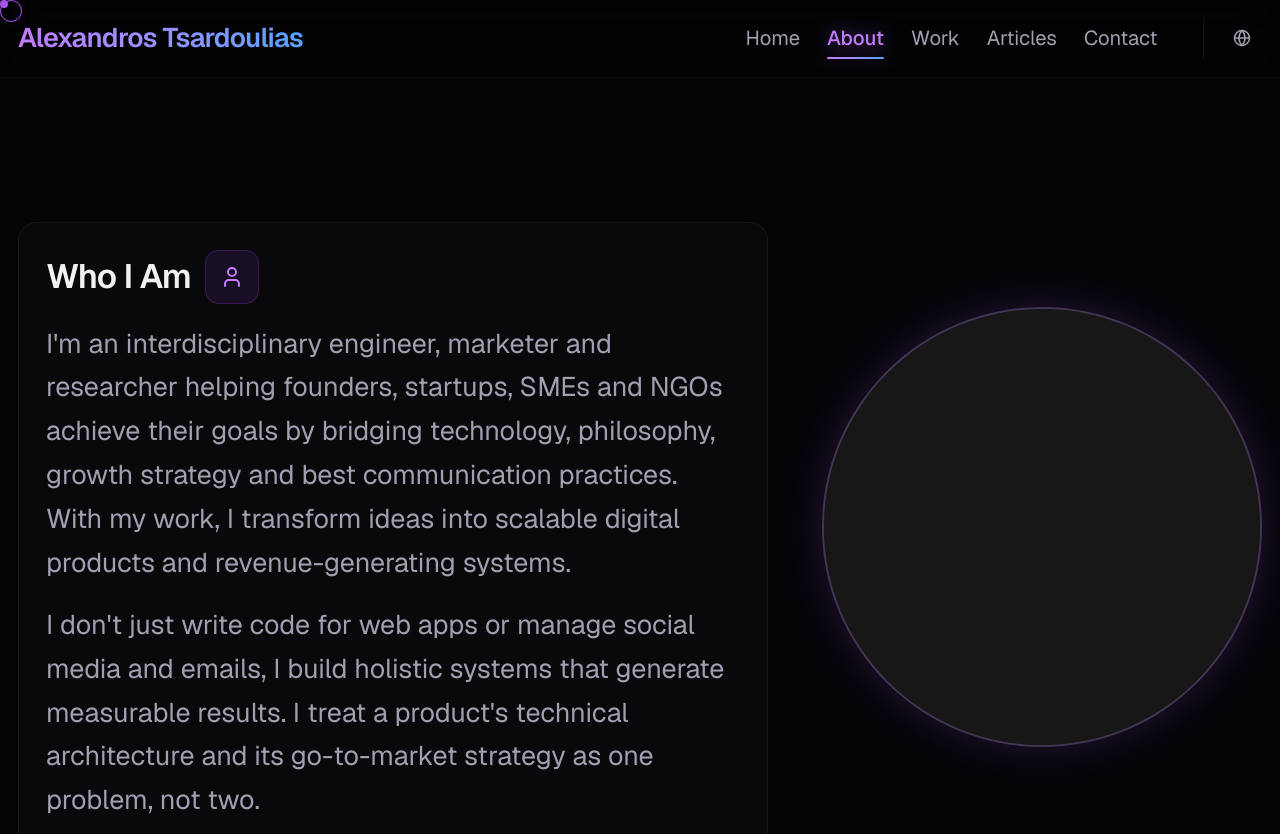
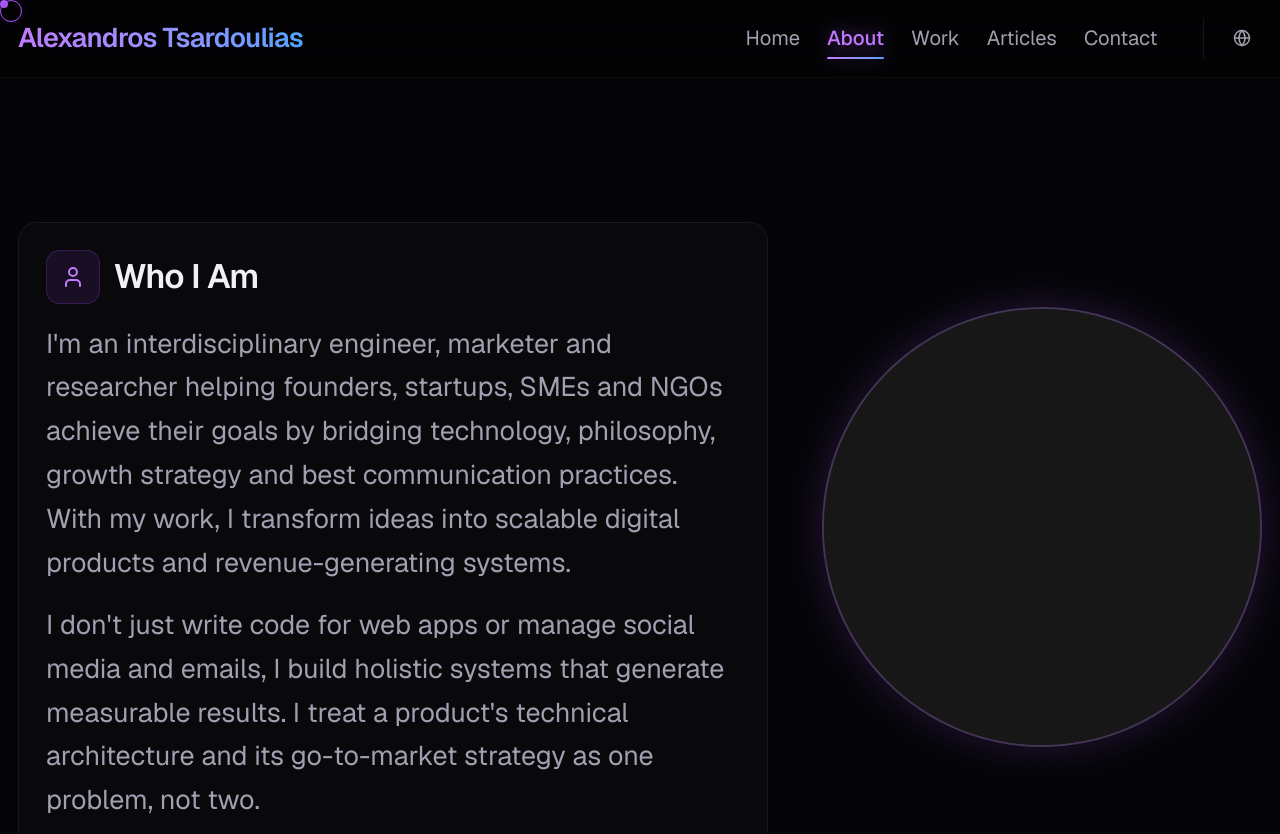
Before and after one commit to alekostsardoulias/alekos-website, a Next.js app: page /en/about in a window 1280 px wide. Shown: the top 834 px of the page. Built offline with nearby package versions, Linux system fonts and the light colour scheme.

Commit message:
about: swap icon and header order — icon left, header right

```diff
--- a/src/app/[locale]/about/page.tsx
+++ b/src/app/[locale]/about/page.tsx
@@ -37,10 +37,10 @@ export default async function AboutPage() {
       <HeroSection headingKey="heading" headingNamespace="about" largeImage hideTitle>
           <div className="mt-4 space-y-4 rounded-xl border border-white/[0.06] bg-white/[0.02] backdrop-blur-sm p-5 md:p-6 max-h-full overflow-y-auto">
           <div className="flex items-center gap-3">
-            <h3 className="text-2xl md:text-3xl font-semibold text-foreground">{t('heading')}</h3>
             <span className="inline-flex items-center justify-center w-12 h-12 rounded-lg bg-purple-500/10 text-purple-400 border border-purple-500/20 shrink-0">
               <User size={24} aria-hidden="true" />
             </span>
+            <h3 className="text-2xl md:text-3xl font-semibold text-foreground">{t('heading')}</h3>
           </div>
           {(t.raw('bio.paragraphs') as string[]).map((paragraph, i) => (
             <p key={i} className="text-xl md:text-2xl leading-relaxed text-muted">
```
